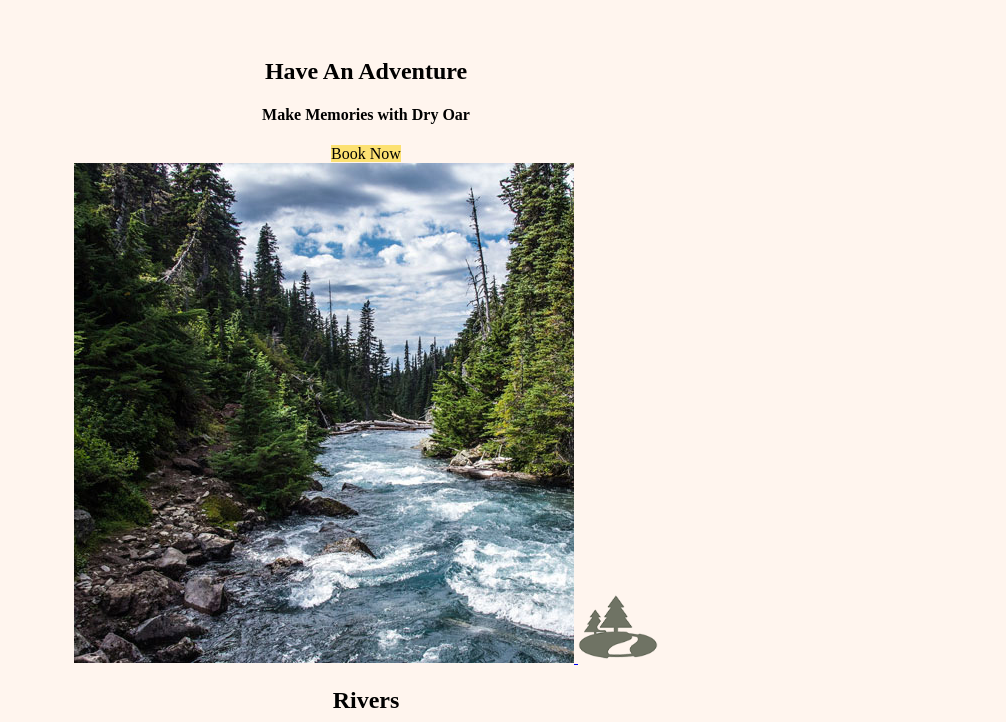
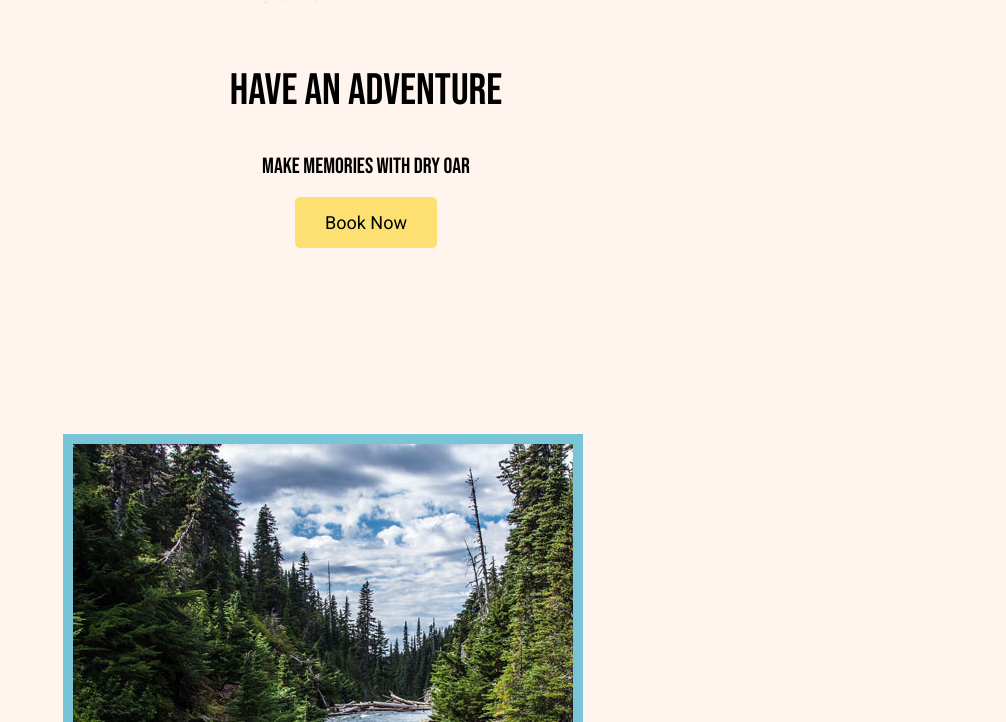
Before and after one commit to rloviatt/wdd130, a plain HTML site: page wwr/index.html in a window 1280 px wide. Shown: the part 918-1640 px from the top of the page, without its empty margins (274-1280 px from the left). Drawn offline with Linux system fonts and the light colour scheme.

Commit message:
More CSS for WWR Home Page

```diff
--- a/wwr/styles/style.css
+++ b/wwr/styles/style.css
@@ -1,3 +1,5 @@
+@import url('https://fonts.googleapis.com/css2?family=Bebas+Neue&family=Roboto&display=swap');
+
 #background {
     height: 725px;
     background-color: #78C5D7;
@@ -5,12 +7,20 @@
 
 body {
     background-color: seashell;
+    font-family: 'Roboto', Helvetica, sans-serif;
+    font-size: 22px;
+    padding: 0;
+    margin: 0;
 }
 
 .book, .join {
     background-color: #FCE172;
     color: black;
     text-decoration: none;
+    font-size: 18px;
+    padding: 15px 30px;
+    margin-top: 50px;
+    border-radius: 5px;
 }
 
 .book:hover, .join:hover {
@@ -22,6 +32,10 @@ body {
     text-align: center;
 }
 
+.card-img {
+    border: 10px solid #78C5D7
+}
+
 #content {
     max-width: 1600px;
     margin: 0 auto;
@@ -30,6 +44,9 @@ body {
 footer {
     background-color: #134266;
     color: #78C5D7;
+    font-family: 'Bebas Neue', sans-serif;
+    padding: 25px 50px;
+    margin-top: 200px;
 }
 
 footer a {
@@ -49,12 +66,26 @@ footer p a:hover {
     text-decoration: underline;
 }
 
+footer .social img {
+    padding-top: 15px;
+}
+
+h2 {
+    margin: 0;
+}
+
 h4 {
     color: black;
 }
 
+h1, h2, h3, h4 {
+    font-family: 'Bebas Neue', sans-serif;
+    font-weight: lighter;
+}
+
 header {
     background-color: #134266;
+    font-family: 'Bebas Neue', sans-serif;
 }
 
 #hero-img {
@@ -67,39 +98,61 @@ header {
 
 .home-title {
     color: black;
+    font-family: 'Bebas Neue', sans-serif;
+    font-size: 2em;
+    margin-top: 10px;
 }
 
 .icon {
     width: 80px;
+    padding-top: 10px;
 }
 
 .logo {
     width: 80px;
 }
 
+#logo_link {
+    padding-top: 5px;
+}
+
 main section {
     text-align: center;
 }
 
+main section img {
+    box-sizing: border-box;
+}
+
 .msg {
     background-color: #134266;
+    line-height: 1.5em;
+    padding: 35px;
 }
 
 .msg h2 {
     color: white;
+    font-family: 'Bebas Neue', sans-serif;
 }
 
 .msg p {
     color: white;
+    font-size: .8em;
+    padding-bottom: 15px;
 }
 
 nav a {
     text-align: center;
     color: #FCE172;
     text-decoration: none;
+    padding: 35px;
 }
 
 nav a:hover {
     background-color: #78C5D7;
     color: white;
 }
+
+.rivers-card, .camping-card, .rapids-card {
+    margin: 200px 0;
+}
```
